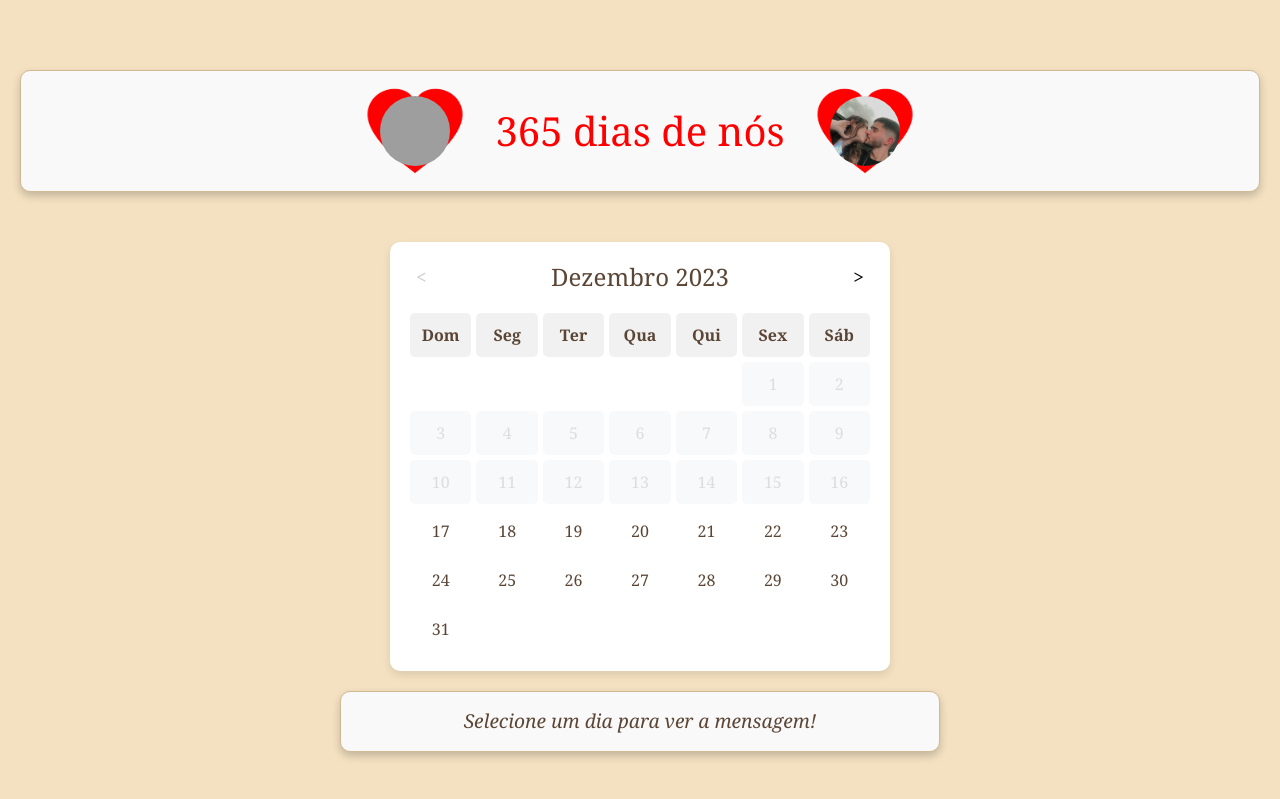
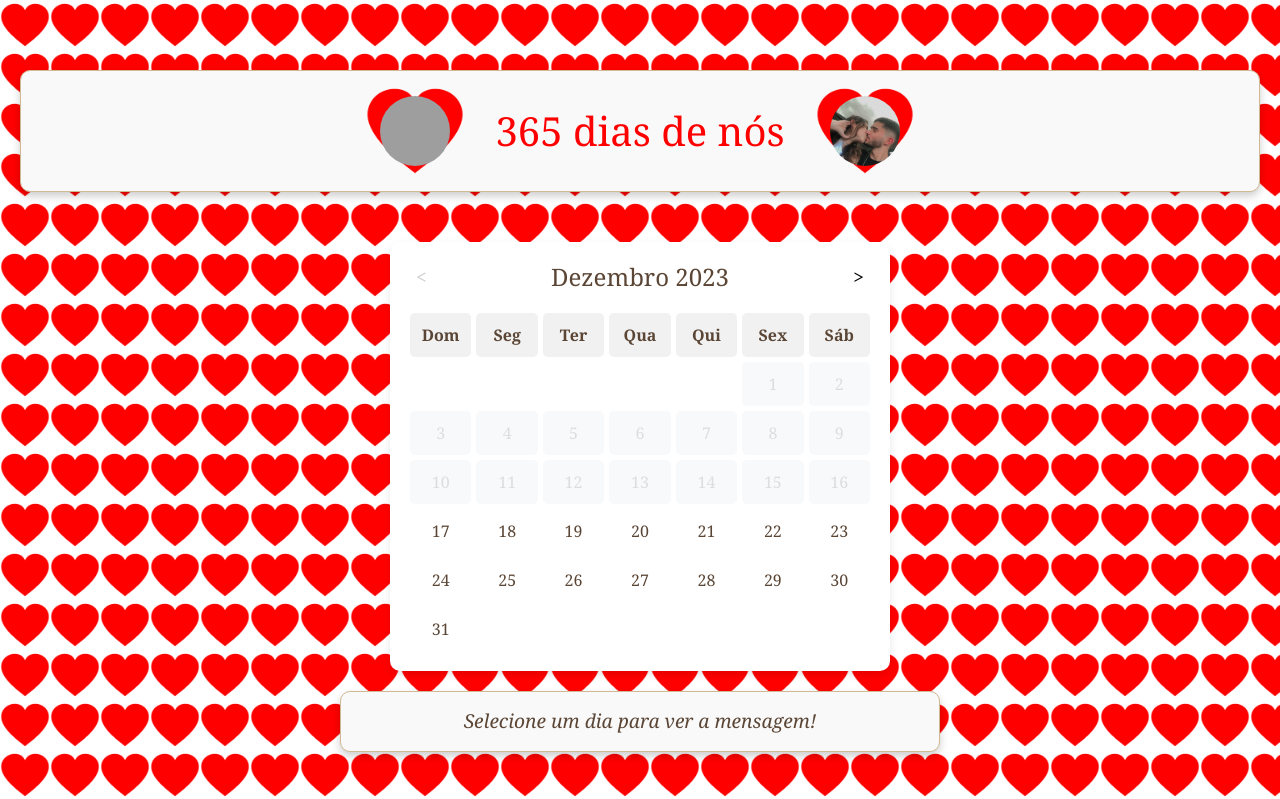
Before and after one commit to jdsricardo/jdsricardo.github.io, a plain HTML site: page index.html in a window 1280 px wide. Shown: the top 799 px of the page. Drawn offline with nearby package versions, Linux system fonts and the light colour scheme; grey boxes are pictures that could not be loaded.

Commit message:
corações denovo

```diff
--- a/style.css
+++ b/style.css
@@ -1,7 +1,7 @@
 /* Estilos Globais */
 body {
     background-color: #f4e1c1; /* Tom base de papel antigo */
-    /* background: url('assets/coracao.png') repeat; */
+    background: url('assets/coracao.png') repeat;
     background-size: 50px 50px;
     padding: 20px;
     font-family: 'Georgia', serif; /* Fonte que combina com o tema */
```
